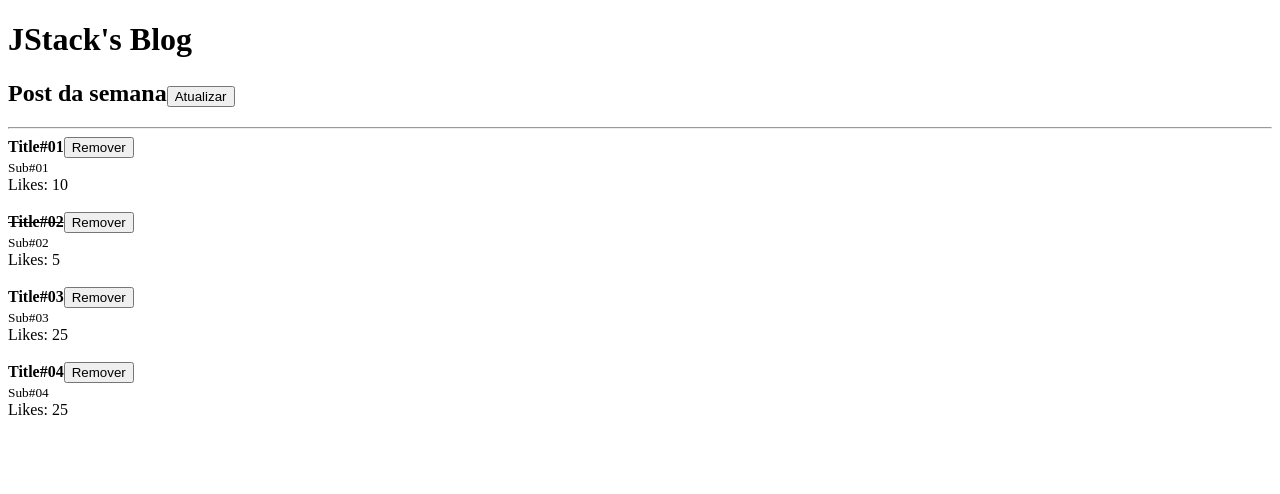
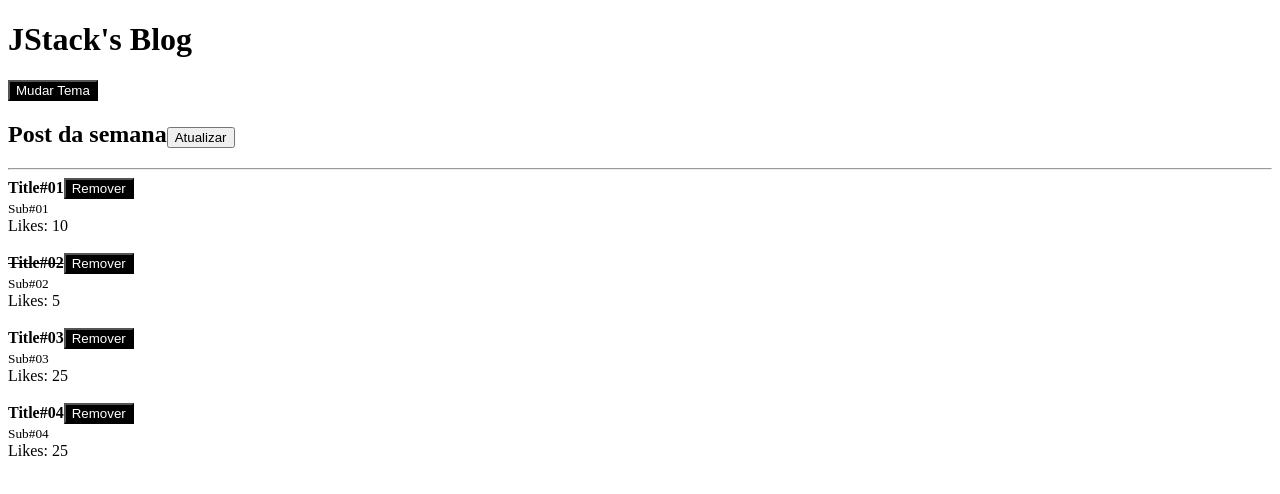
Before and after one commit to larissakorz/fundamentosReact, a React app: page / in a window 1280 px wide. Shown: the top 494 px of the page. Built offline with nearby package versions, Linux system fonts and the light colour scheme.

Commit message:
Context API

```diff
--- /dev/null
+++ b/src/Button.js
@@ -0,0 +1,24 @@
+import React, { useContext } from "react"
+import PropTypes from 'prop-types'
+
+import { ThemeContext } from "./ThemeContext";
+
+export default function Button(props) {
+    const {theme} = useContext(ThemeContext);
+
+    return(
+        <button
+         onClick={props.onClick}
+         style={{
+            color: theme === 'dark' ? '#fff' : '#000',
+            background: theme === 'dark' ? '#000' : '#fff',
+         }}
+         >{props.children}</button>
+
+    )
+}
+
+Button.propTypes = {
+    children: PropTypes.node.isRequired,
+    onClick: PropTypes.func.isRequired,
+}
--- a/src/Header.js
+++ b/src/Header.js
@@ -1,10 +1,16 @@
-import React from "react";
+import React, {useContext} from "react";
 import PropTypes from 'prop-types';
+import Button from "./Button";
+
+import { ThemeContext } from "./ThemeContext";
 
 export default function Header(props) {
+    const {onToggleTheme} = useContext(ThemeContext)
+
     return(
         <React.Fragment>
             <h1>{props.title}</h1>
+            <Button onClick={onToggleTheme}>Mudar Tema</Button>
             {props.children}
         </React.Fragment>
     )
--- a/src/Post.js
+++ b/src/Post.js
@@ -1,5 +1,6 @@
 import React from "react";
 import PropTypes from 'prop-types';
+import PostHeader from "./PostHeader";
 
 
 // Props -> Propriedades
@@ -8,11 +9,14 @@
     return (
     <React.Fragment>
          <article>
-            <strong>
-                {props.post.read && <s>{props.post.title}</s>}
-                {!props.post.read && props.post.title}
-            </strong>
-            <button onClick={() => props.onRemove(props.post.id)}>Remover</button>
+            <PostHeader
+                onRemove={props.onRemove}
+                post={{
+                    id: props.post.id,
+                    title: props.post.title,
+                    read: props.post.read
+                }}
+            />
             <br />
             <small>{props.post.subtitle}</small>
             <br />
--- /dev/null
+++ b/src/PostHeader.js
@@ -0,0 +1,28 @@
+import React from "react";
+import PropTypes from 'prop-types'
+
+import Button from "./Button";
+
+export default function PostHeader(props){
+    return(
+    <>
+    <strong>
+        {props.post.read && <s>{props.post.title}</s>}
+        {!props.post.read && props.post.title}
+    </strong>
+    <Button
+        onClick={() => props.onRemove(props.post.id)}>
+        Remover
+    </Button>
+    </>
+    );
+}
+
+PostHeader.propTypes = {
+    onRemove: PropTypes.func.isRequired,
+    post: PropTypes.shape({
+        id: PropTypes.number.isRequired,
+        title: PropTypes.string.isRequired,
+        read: PropTypes.bool.isRequired,
+    }).isRequired,
+}
--- /dev/null
+++ b/src/ThemeContext.js
@@ -0,0 +1,22 @@
+import React, {useState, createContext} from "react";
+
+export const ThemeContext = createContext();
+
+export function ThemeProvider(props){
+    const [theme, setTheme] = useState('dark')
+
+    function handleToggleTheme() {
+        setTheme((prevState) => prevState === 'dark' ? 'light' : 'dark')
+      }
+
+    return(
+        <ThemeContext.Provider
+        value={{
+          theme,
+          onToggleTheme: handleToggleTheme
+        }}
+        >
+            {props.children}
+        </ThemeContext.Provider>
+    )
+}
```
Also changed, not shown: src/App.js (+5 -2 lines).
